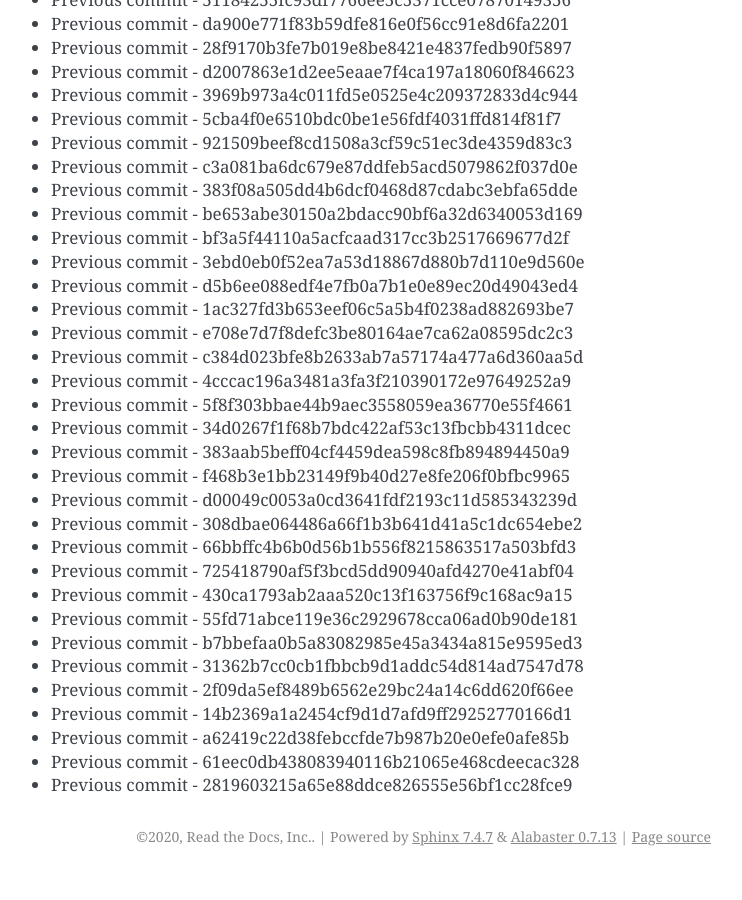
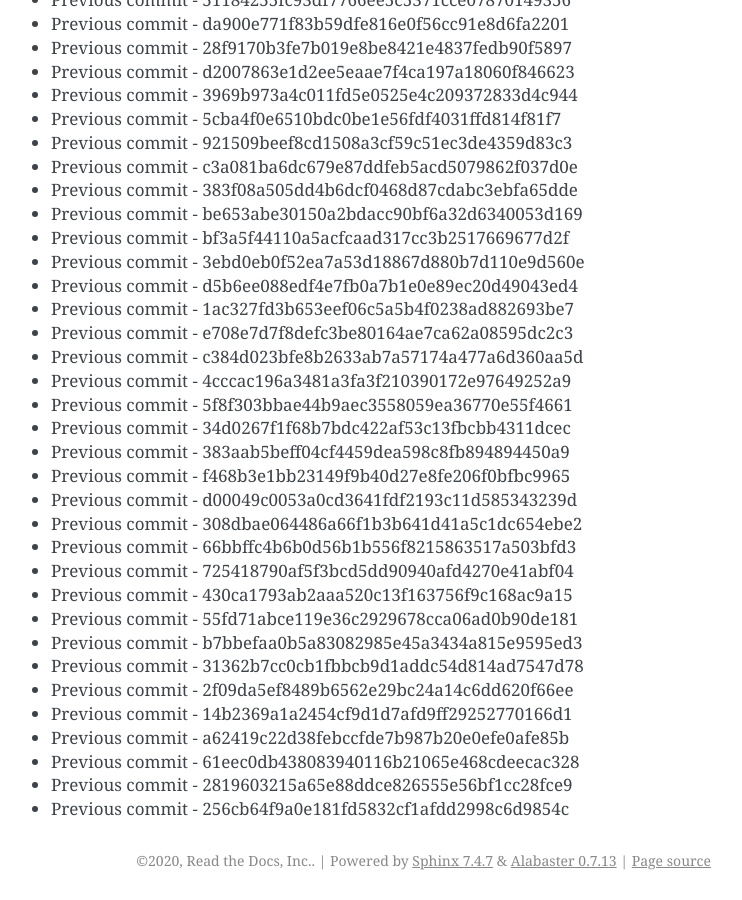
Before and after one commit to readthedocs/rtd-git-stresstest, a Sphinx documentation site: the page built from docs/updates.rst, in a window 1280 px wide and 900 px high, scrolled down 99817 px. Shown: the whole window, without its empty margins (399-1141 px from the left). Built offline with Sphinx 7.4.7, drawn with Linux system fonts in a browser that asks for light colours; before the commit the page ends 100693 px from its top, so only the background shows below that.

Commit message:
Generating commit from previous: 256cb64f9a0e181fd5832cf1afdd2998c6d9854c

```diff
--- a/docs/updates.rst
+++ b/docs/updates.rst
@@ -4226,3 +4226,4 @@ It can be tested for any performance characteristics.
 * Previous commit - a62419c22d38febccfde7b987b20e0efe0afe85b
 * Previous commit - 61eec0db438083940116b21065e468cdeecac328
 * Previous commit - 2819603215a65e88ddce826555e56bf1cc28fce9
+* Previous commit - 256cb64f9a0e181fd5832cf1afdd2998c6d9854c
```
